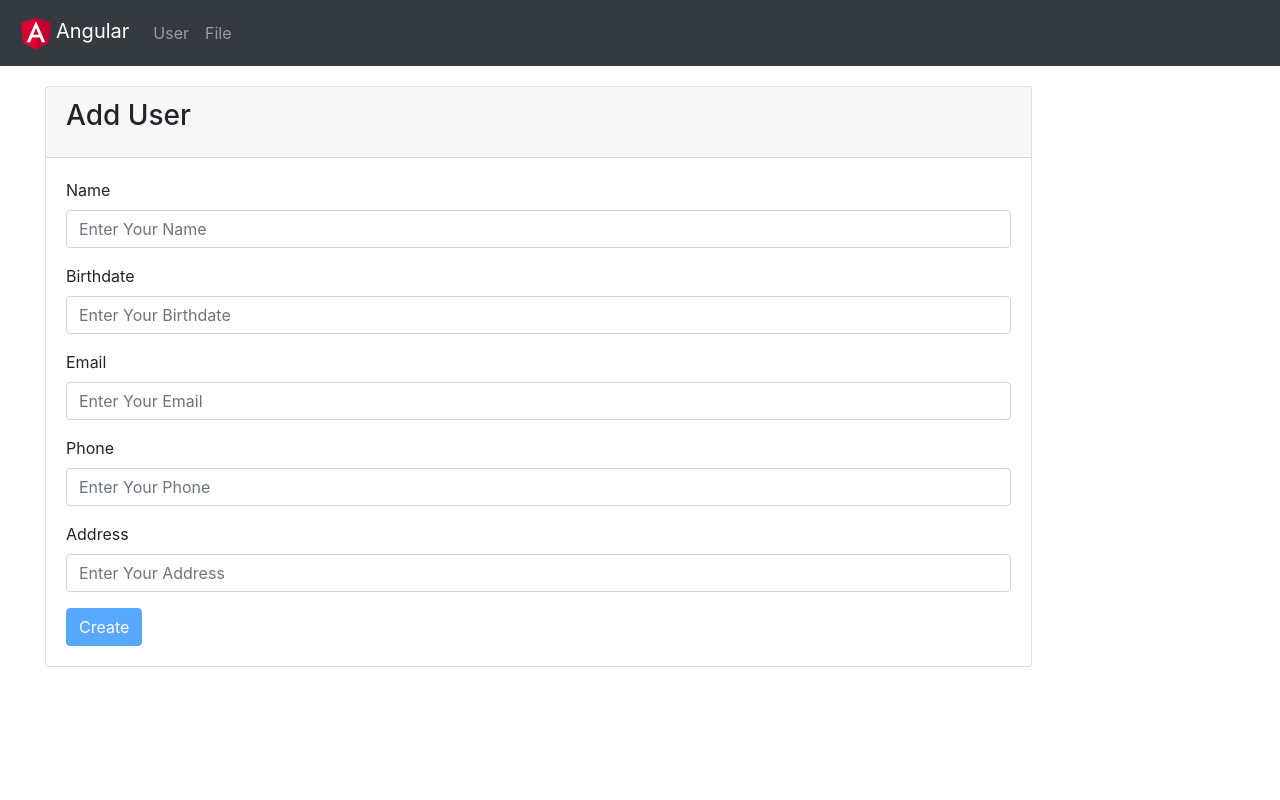
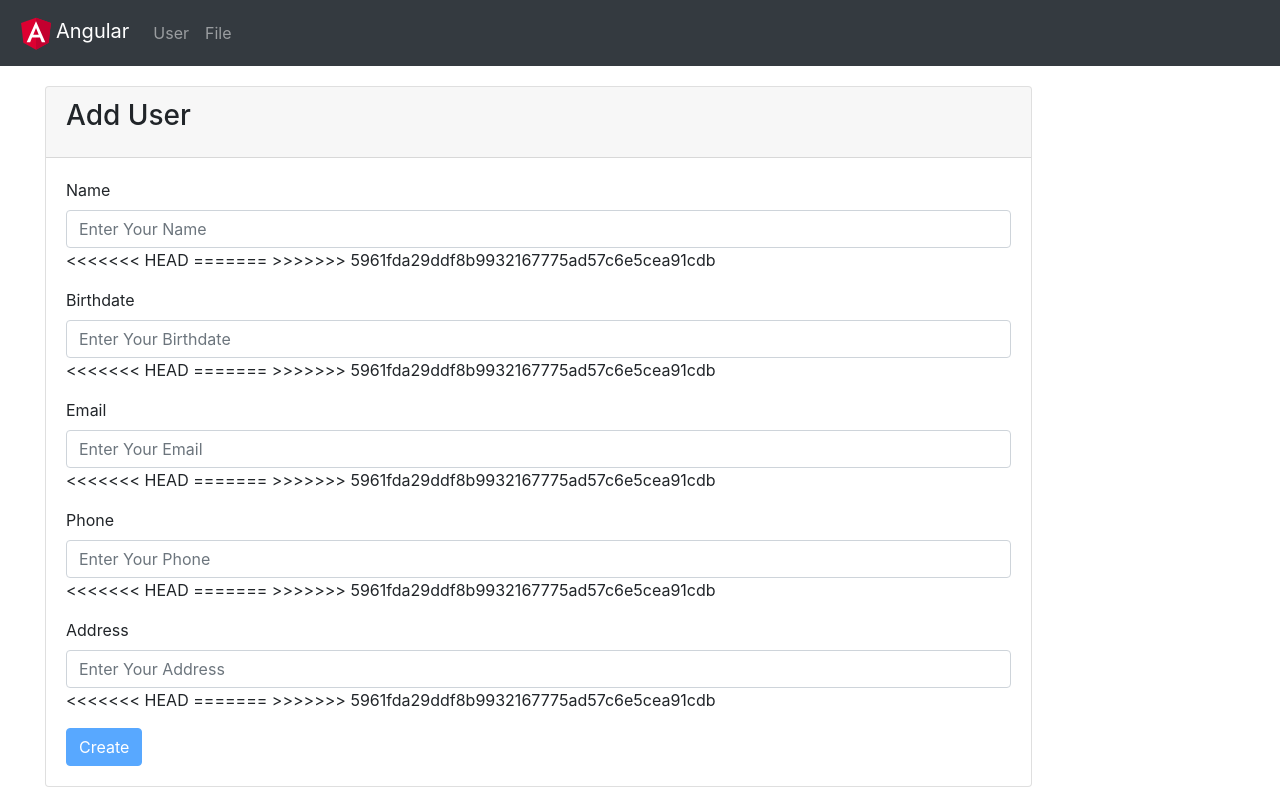
Before and after one commit to belalyasin/GazaSkyGeeksAngularProject, an Angular app in the folder AngularAppSecond/: page /adduser in a window 1280 px wide. Shown: the top 800 px of the page. Built offline with nearby package versions, Linux system fonts and the light colour scheme.

Commit message:
validationInAddUser

```diff
--- a/AngularAppSecond/src/app/users/add-user/add-user.component.html
+++ b/AngularAppSecond/src/app/users/add-user/add-user.component.html
@@ -13,27 +13,47 @@
           <div class="form-group">
             <label >Name</label>
             <input type="text" class="form-control"  placeholder="Enter Your Name" name="name" formControlName="name">
+<<<<<<< HEAD
             <span class="errors" *ngIf="isNameValid() && Formuseradd.get('name').touched"><i class="fa-solid fa-exclamation"></i>{{isNameValid()}}</span>
+=======
+            <span class="errors" *ngIf="Formuseradd.get('name')?.errors?.['required'] && Formuseradd.get('name').invalid && Formuseradd.get('name').touched"><i class="fa-solid fa-exclamation"></i>Please Fill Name</span>
+>>>>>>> 5961fda29ddf8b9932167775ad57c6e5cea91cdb
           </div>
           <div class="form-group">
             <label for="exampleInputPassword1">Birthdate</label>
             <input type="text" class="form-control" placeholder="Enter Your Birthdate" name="birthdate" formControlName="birthdate">
+<<<<<<< HEAD
             <span class="errors" *ngIf="isBirthdateValid() && Formuseradd.get('birthdate').touched"><i class="fa-solid fa-exclamation"></i>{{isBirthdateValid()}}</span>
+=======
+            <span class="errors" *ngIf="Formuseradd.get('birthdate')?.errors?.['required'] && Formuseradd.get('birthdate').invalid && Formuseradd.get('birthdate').touched"><i class="fa-solid fa-exclamation"></i>Please Fill Birthdate</span>
+>>>>>>> 5961fda29ddf8b9932167775ad57c6e5cea91cdb
           </div>
           <div class="form-group">
             <label for="exampleInputPassword1">Email</label>
             <input type="text" class="form-control" placeholder="Enter Your Email" name="email" formControlName="email">
+<<<<<<< HEAD
             <span class="errors" *ngIf="isemailValid() && Formuseradd.get('email').touched"><i class="fa-solid fa-exclamation"></i>{{isemailValid()}}</span>
+=======
+            <span class="errors" *ngIf="Formuseradd.get('email')?.errors?.['required'] && Formuseradd.get('email').invalid && Formuseradd.get('email').touched"><i class="fa-solid fa-exclamation"></i>Please Fill Email</span>
+>>>>>>> 5961fda29ddf8b9932167775ad57c6e5cea91cdb
           </div>
           <div class="form-group">
             <label for="exampleInputPassword1">Phone</label>
             <input type="text" class="form-control" placeholder="Enter Your Phone" name="phone" formControlName="phone">
+<<<<<<< HEAD
             <span class="errors" *ngIf="isphoneValid() && Formuseradd.get('phone').touched"><i class="fa-solid fa-exclamation"></i>{{isphoneValid()}}</span>
+=======
+            <span class="errors" *ngIf="Formuseradd.get('phone')?.errors?.['required'] && Formuseradd.get('phone').invalid && Formuseradd.get('phone').touched"><i class="fa-solid fa-exclamation"></i>Please Fill Phone</span>
+>>>>>>> 5961fda29ddf8b9932167775ad57c6e5cea91cdb
           </div>
           <div class="form-group">
             <label for="exampleInputPassword1">Address</label>
             <input type="text" class="form-control" placeholder="Enter Your Address" name="address" formControlName="address">
+<<<<<<< HEAD
             <span class="errors" *ngIf="isaddressValid() && Formuseradd.get('address').touched"><i class="fa-solid fa-exclamation"></i>{{isaddressValid()}}</span>
+=======
+            <span class="errors" *ngIf="Formuseradd.get('address')?.errors?.['required'] && Formuseradd.get('address').invalid && Formuseradd.get('address').touched"><i class="fa-solid fa-exclamation"></i>Please Fill Address</span>
+>>>>>>> 5961fda29ddf8b9932167775ad57c6e5cea91cdb
           </div>
           <button class="btn btn-primary" type="submit" [disabled]="Formuseradd.invalid" (click)="onsubmit(Formuseradd)">Create</button>
         </form>
```
